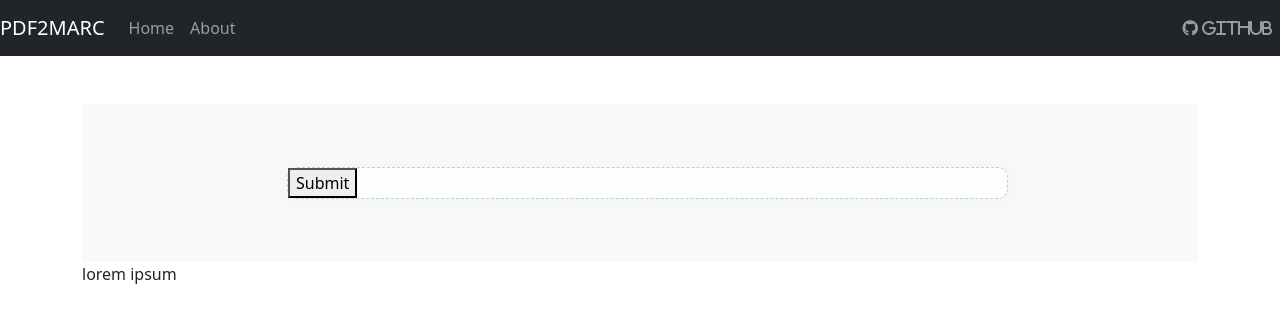
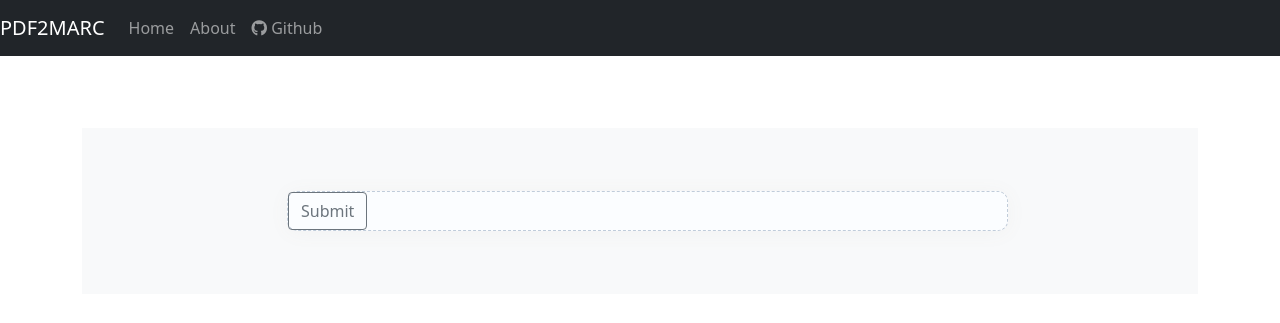
Before and after one commit to lhernandez0/PDF2MARC, a Flask app: page / in a window 1280 px wide. Shown: the top 323 px of the page. Run offline with Flask 2, Linux system fonts and the light colour scheme; some libraries are stand-ins or nearby versions.

Commit message:
fixed navbar

```diff
--- a/templates/base.html
+++ b/templates/base.html
@@ -21,6 +21,7 @@
 </head>
 <body {% block body_attrs %}{% endblock %}>
   {% include 'navbar.html' %}
+  <br>
   <div class = "container">
     {% block content %}
 
--- a/templates/index.html
+++ b/templates/index.html
@@ -86,7 +86,7 @@
       <div class="form-wrapper py-5">
         <form action="/" class="dropzone" id="my-dropzone" method="POST">
           <div class="form-group">
-            <button type="submit">Submit</button>
+            <button type="submit" class="btn btn-outline-secondary">Submit</button>
           </div>
           <div class="form-group">
             <input type="hidden" name="session_id" id="session_id" class="form-control" required/>
@@ -95,5 +95,4 @@
         </form>
       </div>
     </section>
-    <p>lorem ipsum</p>
 {% endblock %}
--- a/templates/navbar.html
+++ b/templates/navbar.html
@@ -1,22 +1,21 @@
 <nav class="navbar navbar-expand-lg navbar-dark bg-dark">
   <a class="navbar-brand" href="{{url_for('index')}}"> PDF2MARC</a>
-  <button class="navbar-toggler" type="button" data-toggle="collapse" data-target="#navbarSupportedContent" aria-controls="navbarSupportedContent" aria-expanded="false" aria-label="Toggle navigation">
+  <button class="navbar-toggler" type="button" data-bs-toggle="collapse" data-bs-target="#navbarSupportedContent" aria-controls="navbarSupportedContent" aria-expanded="false" aria-label="Toggle navigation">
     <span class="navbar-toggler-icon"></span>
   </button>
 
   <div class="collapse navbar-collapse" id="navbarSupportedContent">
     <ul class="navbar-nav mr-auto">
-      <li class="nav-item active">
+      <li class="nav-item">
         <a class="nav-link" href="{{url_for('index')}}">Home <span class="sr-only">(current)</span></a>
       </li>
       <li class="nav-item">
         <a class="nav-link" href="#">About</a>
       </li>
+      <li class="nav-item">
+        <a class="nav-link" href="https://github.com/lhernandez0/PDF2MARC"><i class="fa-brands fa-github"></i> Github</a>
+      </li>
     </ul>
   </div>
-  <ul class="navbar-nav ml-auto">
-    <li class="nav-item">
-      <a class="nav-link" href="#"><i class="fa-brands fa-github"> Github</i></a>
-    </li>
-  </ul>
+
 </nav>
```
